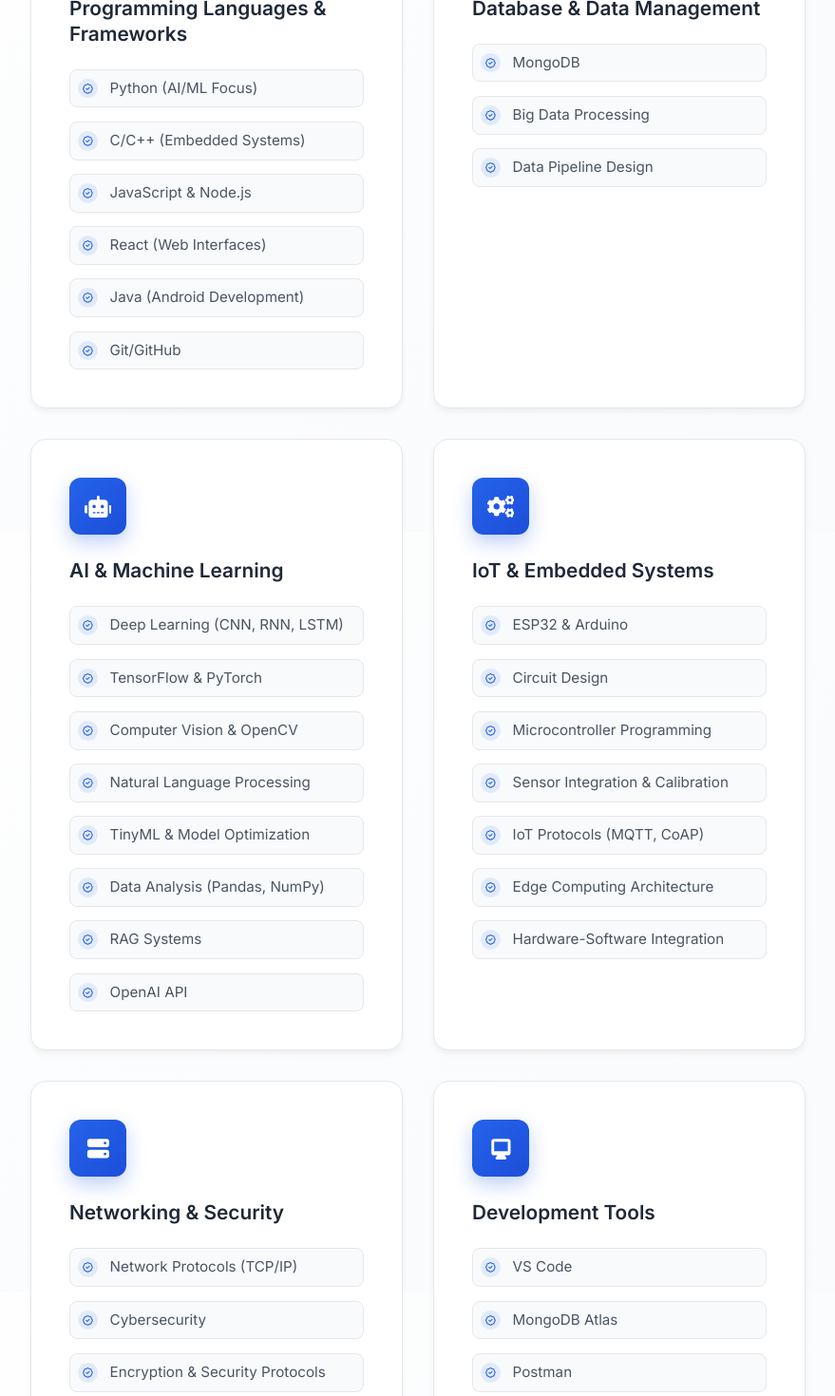
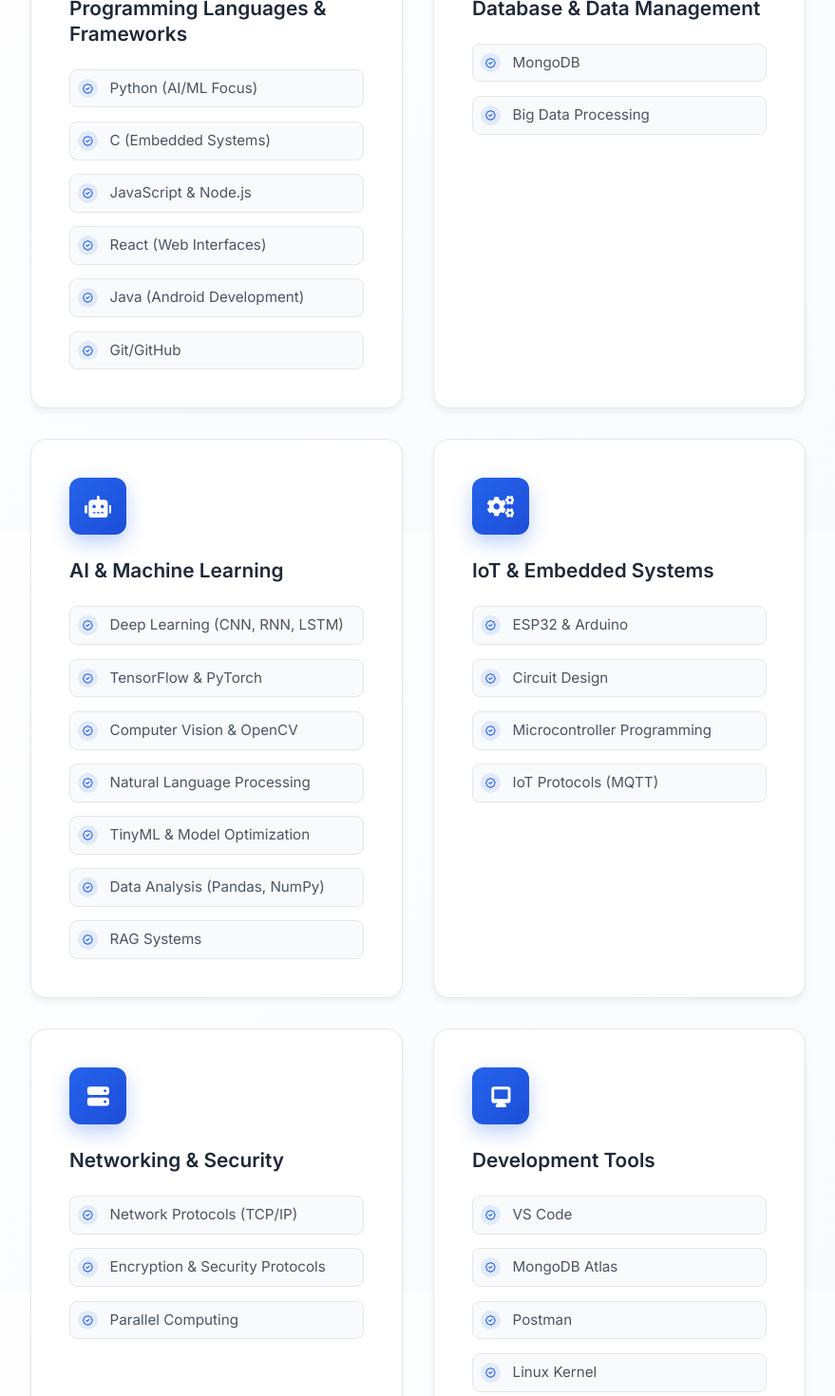
Before and after one commit to boubnacer/nacer-portfolio, a React (Create React App) app: page / in a window 1280 px wide. Shown: the part 5840-7310 px from the top of the page at 95% size, without its empty margins (256-1135 px from the left). Built offline with nearby package versions, Linux system fonts and the light colour scheme.

Commit message:
Update portfolio with new information

```diff
--- a/src/components.js/Services.js
+++ b/src/components.js/Services.js
@@ -37,7 +37,7 @@ const Services = () => {
             </div>
             <div className="skill__item">
               <HiOutlineBadgeCheck className="skill__check" />
-              <span>C/C++ (Embedded Systems)</span>
+              <span>C (Embedded Systems)</span>
             </div>
             <div className="skill__item">
               <HiOutlineBadgeCheck className="skill__check" />
@@ -72,10 +72,6 @@ const Services = () => {
             <div className="skill__item">
               <HiOutlineBadgeCheck className="skill__check" />
               <span>Big Data Processing</span>
-            </div>
-            <div className="skill__item">
-              <HiOutlineBadgeCheck className="skill__check" />
-              <span>Data Pipeline Design</span>
             </div>
           </div>
         </div>
@@ -115,10 +111,6 @@ const Services = () => {
               <HiOutlineBadgeCheck className="skill__check" />
               <span>RAG Systems</span>
             </div>
-            <div className="skill__item">
-              <HiOutlineBadgeCheck className="skill__check" />
-              <span>OpenAI API</span>
-            </div>
           </div>
         </div>
 
@@ -143,19 +135,7 @@ const Services = () => {
             </div>
             <div className="skill__item">
               <HiOutlineBadgeCheck className="skill__check" />
-              <span>Sensor Integration & Calibration</span>
-            </div>
-            <div className="skill__item">
-              <HiOutlineBadgeCheck className="skill__check" />
-              <span>IoT Protocols (MQTT, CoAP)</span>
-            </div>
-            <div className="skill__item">
-              <HiOutlineBadgeCheck className="skill__check" />
-              <span>Edge Computing Architecture</span>
-            </div>
-            <div className="skill__item">
-              <HiOutlineBadgeCheck className="skill__check" />
-              <span>Hardware-Software Integration</span>
+              <span>IoT Protocols (MQTT)</span>
             </div>
           </div>
         </div>
@@ -170,10 +150,6 @@ const Services = () => {
             <div className="skill__item">
               <HiOutlineBadgeCheck className="skill__check" />
               <span>Network Protocols (TCP/IP)</span>
-            </div>
-            <div className="skill__item">
-              <HiOutlineBadgeCheck className="skill__check" />
-              <span>Cybersecurity</span>
             </div>
             <div className="skill__item">
               <HiOutlineBadgeCheck className="skill__check" />
@@ -213,10 +189,6 @@ const Services = () => {
               <HiOutlineBadgeCheck className="skill__check" />
               <span>Real-time Systems</span>
             </div>
-            <div className="skill__item">
-              <HiOutlineBadgeCheck className="skill__check" />
-              <span>Device Drivers</span>
-            </div>
           </div>
         </div>
       </div>
```
